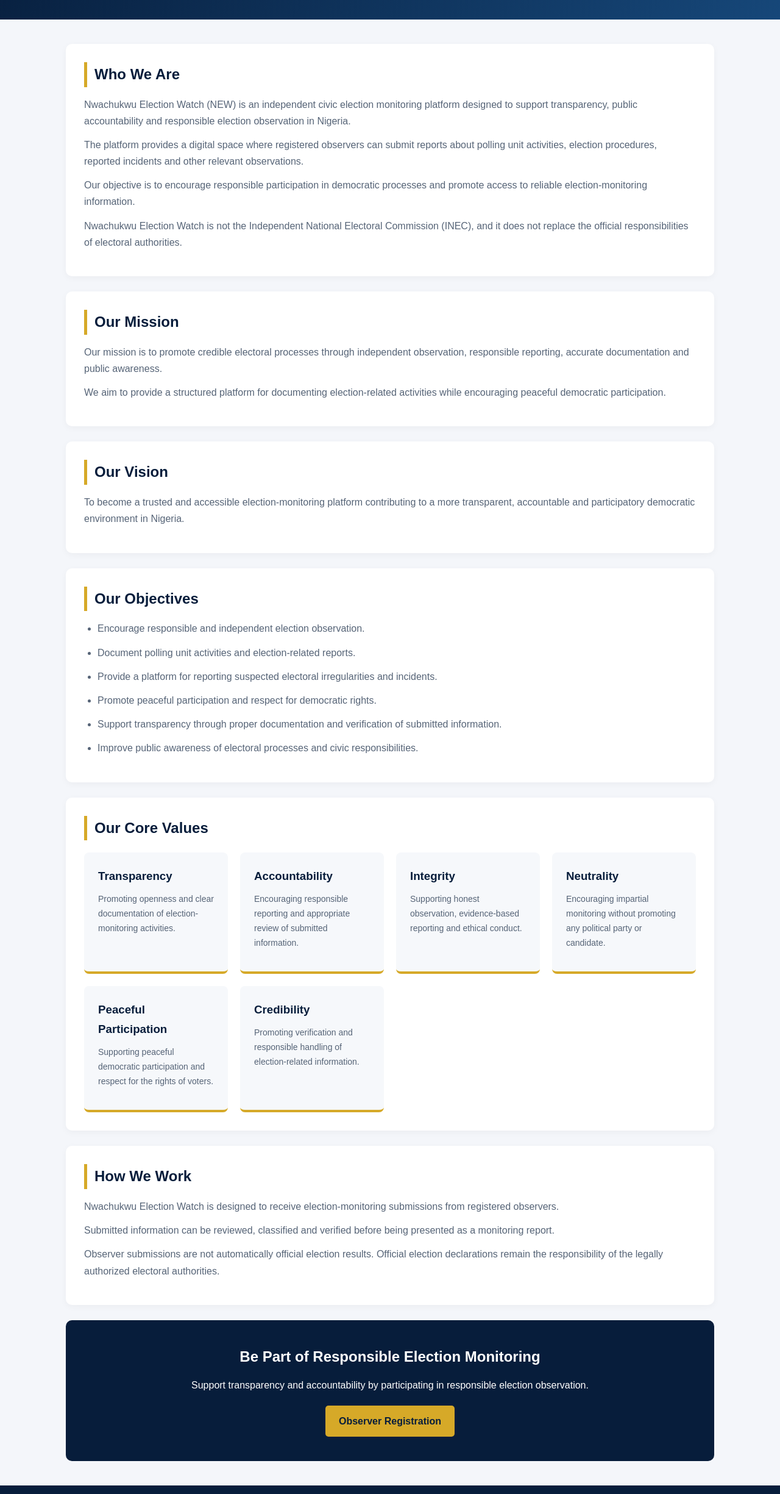
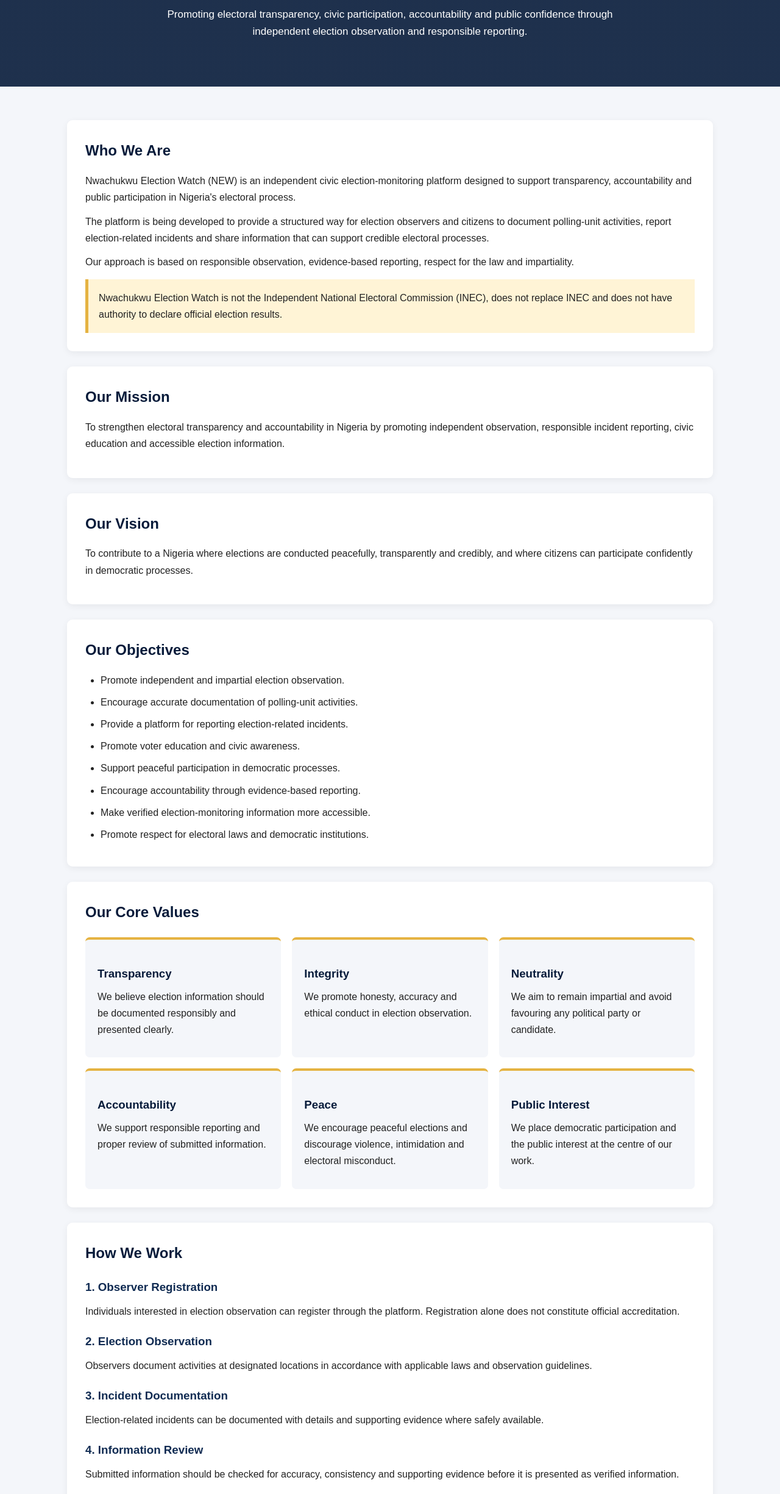
Before and after one commit to Nwachukwu2027/Nwachukwu-speaks, a plain HTML site: page about.html in a window 1280 px wide. Shown: the part 350-2800 px from the top of the page at 61% size. Drawn offline with Linux system fonts and the light colour scheme.

Commit message:
Refactor about.html for improved structure and style
Updated HTML structure and styles for the About page, including changes to meta tags, header, navigation, sections, and footer.

```diff
--- a/about.html
+++ b/about.html
@@ -1,77 +1,65 @@
-<!DOCTYPE html>
-<html lang="en">
+<!DOCTYPE html><html lang="en">
 <head>
 <meta charset="UTF-8">
 <meta name="viewport" content="width=device-width, initial-scale=1.0">
-
-<meta name="description" content="Learn about Nwachukwu Election Watch, our mission, vision and commitment to transparent election monitoring in Nigeria.">
-
-<title>About Us | Nwachukwu Election Watch</title>
-
-<style>
+<meta name="description" content="Learn about Nwachukwu Election Watch, its mission, vision and commitment to election transparency in Nigeria.">
+<title>About Us | Nwachukwu Election Watch</title><style>
 * {
     margin: 0;
     padding: 0;
     box-sizing: border-box;
-    font-family: Arial, sans-serif;
 }
 
 body {
+    font-family: Arial, sans-serif;
     background: #f4f6fa;
-    color: #263449;
+    color: #222;
     line-height: 1.7;
 }
 
 header {
-    background: #071d3b;
+    background: #071b3a;
     color: white;
-    padding: 20px;
+    text-align: center;
+    padding: 30px 15px;
 }
 
-.header-content {
-    max-width: 1200px;
-    margin: auto;
-    display: flex;
-    justify-content: space-between;
-    align-items: center;
-    flex-wrap: wrap;
-    gap: 15px;
-}
-
-.logo h2 {
-    color: #f3c64e;
-    font-size: 21px;
-}
-
-.logo p {
-    font-size: 11px;
+header h1 {
+    color: #e5b342;
+    margin-bottom: 5px;
 }
 
 nav {
+    background: #102b52;
     display: flex;
     flex-wrap: wrap;
-    gap: 15px;
+    justify-content: center;
+    padding: 10px;
 }
 
 nav a {
     color: white;
     text-decoration: none;
+    padding: 9px 12px;
     font-size: 14px;
 }
 
 nav a:hover {
-    color: #f3c64e;
+    background: #e5b342;
+    color: #071b3a;
+    border-radius: 4px;
 }
 
 .hero {
-    background: linear-gradient(120deg, #071d3b, #164779);
+    background: linear-gradient(rgba(7,27,58,.9), rgba(7,27,58,.9));
     color: white;
     text-align: center;
     padding: 75px 20px;
 }
 
-.hero h1 {
-    font-size: 38px;
+.hero h2 {
+    font-size: 36px;
+    color: #e5b342;
     margin-bottom: 15px;
 }
 
@@ -83,388 +71,353 @@ nav a:hover {
 
 .container {
     max-width: 1100px;
-    margin: 40px auto;
-    padding: 0 18px;
+    margin: 35px auto;
+    padding: 20px;
 }
 
 .section {
     background: white;
     padding: 30px;
-    border-radius: 10px;
     margin-bottom: 25px;
-    box-shadow: 0 3px 12px rgba(0,0,0,0.04);
+    border-radius: 9px;
+    box-shadow: 0 3px 12px rgba(0,0,0,0.06);
 }
 
 .section h2 {
-    color: #071d3b;
+    color: #071b3a;
     margin-bottom: 15px;
-    border-left: 5px solid #d6a928;
-    padding-left: 12px;
+}
+
+.section h3 {
+    color: #102b52;
+    margin: 20px 0 10px;
 }
 
 .section p {
     margin-bottom: 12px;
-    color: #566477;
 }
 
-.values {
+.values-grid {
     display: grid;
-    grid-template-columns: repeat(auto-fit, minmax(220px, 1fr));
-    gap: 20px;
+    grid-template-columns: repeat(3, 1fr);
+    gap: 18px;
     margin-top: 20px;
 }
 
 .value-card {
-    background: #f6f8fb;
-    padding: 23px;
-    border-radius: 8px;
-    border-bottom: 4px solid #d6a928;
+    background: #f4f6fa;
+    border-top: 4px solid #e5b342;
+    padding: 20px;
+    border-radius: 7px;
 }
 
 .value-card h3 {
-    color: #071d3b;
-    margin-bottom: 10px;
+    color: #071b3a;
+    margin-bottom: 8px;
 }
 
-.value-card p {
-    font-size: 14px;
+ul {
+    padding-left: 25px;
+    margin-top: 10px;
 }
 
-.objectives {
-    padding-left: 22px;
+li {
+    margin-bottom: 9px;
 }
 
-.objectives li {
-    margin-bottom: 12px;
-    color: #566477;
+.notice {
+    background: #fff4d6;
+    border-left: 5px solid #e5b342;
+    padding: 17px;
+    margin-top: 15px;
 }
 
-.call-to-action {
-    background: #071d3b;
+.cta {
+    background: #071b3a;
     color: white;
     text-align: center;
     padding: 40px 20px;
-    border-radius: 10px;
-    margin-bottom: 30px;
+    border-radius: 9px;
 }
 
-.call-to-action h2 {
+.cta h2 {
+    color: #e5b342;
     margin-bottom: 12px;
 }
 
-.call-to-action p {
-    margin-bottom: 20px;
-}
-
-.button {
+.cta a {
     display: inline-block;
-    background: #d6a928;
-    color: #071d3b;
+    background: #e5b342;
+    color: #071b3a;
     text-decoration: none;
     padding: 12px 22px;
+    margin-top: 20px;
     border-radius: 5px;
     font-weight: bold;
 }
 
 footer {
-    background: #071d3b;
+    background: #071b3a;
     color: white;
     text-align: center;
-    padding: 25px 15px;
-    font-size: 13px;
+    padding: 22px;
+    margin-top: 35px;
 }
 
-footer p {
-    margin: 5px;
+footer span {
+    color: #e5b342;
 }
 
-@media(max-width: 600px) {
-    .hero h1 {
-        font-size: 27px;
+@media(max-width:750px) {
+    .values-grid {
+        grid-template-columns: repeat(2, 1fr);
     }
 
-    .hero p {
-        font-size: 15px;
+    .hero h2 {
+        font-size: 28px;
+    }
+}
+
+@media(max-width:500px) {
+    .container {
+        padding: 12px;
     }
 
     .section {
-        padding: 22px;
+        padding: 20px;
+    }
+
+    .values-grid {
+        grid-template-columns: 1fr;
+    }
+
+    nav a {
+        font-size: 12px;
+        padding: 8px;
     }
 }
-</style>
-</head>
-
-<body>
-
-<header>
-    <div class="header-content">
-
-        <div class="logo">
-            <h2>NWACHUKWU ELECTION WATCH</h2>
-            <p>TRANSPARENCY | ACCOUNTABILITY | CREDIBLE ELECTIONS</p>
-        </div>
-
-        <nav>
+</style></head><body><header>
+    <h1>NWACHUKWU ELECTION WATCH</h1>
+    <p>Transparency | Accountability | Credible Election Monitoring</p>
+</header><nav>
     <a href="index.html">Home</a>
     <a href="about.html">About Us</a>
     <a href="dashboard.html">Dashboard</a>
+    <a href="elections.html">Elections</a>
+    <a href="team.html">Our Team</a>
     <a href="observers.html">Observers</a>
     <a href="results.html">Results</a>
+    <a href="incidents.html">Incidents</a>
+    <a href="admin.html">Admin</a>
+    <a href="login.html">Login</a>
+    <a href="faq.html">FAQ</a>
     <a href="contact.html">Contact</a>
-        </nav>
-
-    </div>
-</header>
-
-
-<section class="hero">
-
-    <h1>About Nwachukwu Election Watch</h1>
-
-    <p>
-        Promoting transparency, accountability and credible
-        election monitoring through responsible civic participation
-        and independent observation across Nigeria.
+    <a href="privacy.html">Privacy</a>
+    <a href="terms.html">Terms</a>
+</nav><section class="hero">
+    <h2>About Nwachukwu Election Watch</h2><p>
+    Promoting electoral transparency, civic participation,
+    accountability and public confidence through independent
+    election observation and responsible reporting.
 </p>
 
-</section>
-
-
-<main class="container">
-
-    <!-- WHO WE ARE -->
-
-    <section class="section">
-
+</section><div class="container"><section class="section">
     <h2>Who We Are</h2>
 
     <p>
-            Nwachukwu Election Watch (NEW) is an independent
-            civic election monitoring platform designed to
-            support transparency, public accountability and
-            responsible election observation in Nigeria.
+        Nwachukwu Election Watch (NEW) is an independent civic
+        election-monitoring platform designed to support transparency,
+        accountability and public participation in Nigeria's electoral
+        process.
     </p>
 
     <p>
-            The platform provides a digital space where registered
-            observers can submit reports about polling unit
-            activities, election procedures, reported incidents
-            and other relevant observations.
+        The platform is being developed to provide a structured way
+        for election observers and citizens to document polling-unit
+        activities, report election-related incidents and share
+        information that can support credible electoral processes.
     </p>
 
     <p>
-            Our objective is to encourage responsible participation
-            in democratic processes and promote access to reliable
-            election-monitoring information.
+        Our approach is based on responsible observation,
+        evidence-based reporting, respect for the law and impartiality.
     </p>
 
-        <p>
+    <div class="notice">
         Nwachukwu Election Watch is not the Independent National
-            Electoral Commission (INEC), and it does not replace
-            the official responsibilities of electoral authorities.
-        </p>
-
+        Electoral Commission (INEC), does not replace INEC and does
+        not have authority to declare official election results.
+    </div>
 </section>
 
-
-    <!-- OUR MISSION -->
-
 <section class="section">
-
     <h2>Our Mission</h2>
 
     <p>
-            Our mission is to promote credible electoral processes
-            through independent observation, responsible reporting,
-            accurate documentation and public awareness.
+        To strengthen electoral transparency and accountability
+        in Nigeria by promoting independent observation,
+        responsible incident reporting, civic education and
+        accessible election information.
     </p>
-
-        <p>
-            We aim to provide a structured platform for documenting
-            election-related activities while encouraging peaceful
-            democratic participation.
-        </p>
-
 </section>
 
-
-    <!-- OUR VISION -->
-
 <section class="section">
-
     <h2>Our Vision</h2>
 
     <p>
-            To become a trusted and accessible election-monitoring
-            platform contributing to a more transparent,
-            accountable and participatory democratic environment
-            in Nigeria.
+        To contribute to a Nigeria where elections are conducted
+        peacefully, transparently and credibly, and where citizens
+        can participate confidently in democratic processes.
     </p>
-
 </section>
 
+<section class="section">
+    <h2>Our Objectives</h2>
 
-    <!-- OBJECTIVES -->
+    <ul>
+        <li>Promote independent and impartial election observation.</li>
+
+        <li>Encourage accurate documentation of polling-unit activities.</li>
+
+        <li>Provide a platform for reporting election-related incidents.</li>
+
+        <li>Promote voter education and civic awareness.</li>
+
+        <li>Support peaceful participation in democratic processes.</li>
+
+        <li>Encourage accountability through evidence-based reporting.</li>
+
+        <li>Make verified election-monitoring information more accessible.</li>
+
+        <li>Promote respect for electoral laws and democratic institutions.</li>
+    </ul>
+</section>
 
 <section class="section">
-
-        <h2>Our Objectives</h2>
-
-        <ul class="objectives">
-
-            <li>
-                Encourage responsible and independent election observation.
-            </li>
-
-            <li>
-                Document polling unit activities and election-related reports.
-            </li>
-
-            <li>
-                Provide a platform for reporting suspected electoral
-                irregularities and incidents.
-            </li>
-
-            <li>
-                Promote peaceful participation and respect for democratic rights.
-            </li>
-
-            <li>
-                Support transparency through proper documentation
-                and verification of submitted information.
-            </li>
-
-            <li>
-                Improve public awareness of electoral processes
-                and civic responsibilities.
-            </li>
-
-        </ul>
-
-    </section>
-
-
-    <!-- CORE VALUES -->
-
-    <section class="section">
-
     <h2>Our Core Values</h2>
 
-        <div class="values">
+    <div class="values-grid">
 
         <div class="value-card">
             <h3>Transparency</h3>
             <p>
-                    Promoting openness and clear documentation
-                    of election-monitoring activities.
+                We believe election information should be documented
+                responsibly and presented clearly.
+            </p>
+        </div>
+
+        <div class="value-card">
+            <h3>Integrity</h3>
+            <p>
+                We promote honesty, accuracy and ethical conduct
+                in election observation.
+            </p>
+        </div>
+
+        <div class="value-card">
+            <h3>Neutrality</h3>
+            <p>
+                We aim to remain impartial and avoid favouring
+                any political party or candidate.
             </p>
         </div>
 
         <div class="value-card">
             <h3>Accountability</h3>
             <p>
-                    Encouraging responsible reporting and
-                    appropriate review of submitted information.
+                We support responsible reporting and proper
+                review of submitted information.
             </p>
         </div>
 
         <div class="value-card">
-                <h3>Integrity</h3>
+            <h3>Peace</h3>
             <p>
-                    Supporting honest observation, evidence-based
-                    reporting and ethical conduct.
+                We encourage peaceful elections and discourage
+                violence, intimidation and electoral misconduct.
             </p>
         </div>
 
         <div class="value-card">
-                <h3>Neutrality</h3>
+            <h3>Public Interest</h3>
             <p>
-                    Encouraging impartial monitoring without
-                    promoting any political party or candidate.
-                </p>
-            </div>
-
-            <div class="value-card">
-                <h3>Peaceful Participation</h3>
-                <p>
-                    Supporting peaceful democratic participation
-                    and respect for the rights of voters.
-                </p>
-            </div>
-
-            <div class="value-card">
-                <h3>Credibility</h3>
-                <p>
-                    Promoting verification and responsible handling
-                    of election-related information.
+                We place democratic participation and the public
+                interest at the centre of our work.
             </p>
         </div>
 
     </div>
-
 </section>
 
+<section class="section">
+    <h2>How We Work</h2>
 
-    <!-- HOW WE WORK -->
+    <h3>1. Observer Registration</h3>
+    <p>
+        Individuals interested in election observation can register
+        through the platform. Registration alone does not constitute
+        official accreditation.
+    </p>
+
+    <h3>2. Election Observation</h3>
+    <p>
+        Observers document activities at designated locations
+        in accordance with applicable laws and observation guidelines.
+    </p>
+
+    <h3>3. Incident Documentation</h3>
+    <p>
+        Election-related incidents can be documented with details
+        and supporting evidence where safely available.
+    </p>
+
+    <h3>4. Information Review</h3>
+    <p>
+        Submitted information should be checked for accuracy,
+        consistency and supporting evidence before it is presented
+        as verified information.
+    </p>
+
+    <h3>5. Public Information</h3>
+    <p>
+        Verified information may be presented to the public in a
+        responsible manner, while protecting personal information
+        and respecting applicable laws.
+    </p>
+</section>
 
 <section class="section">
-
-        <h2>How We Work</h2>
+    <h2>Our Commitment to Electoral Integrity</h2>
 
     <p>
-            Nwachukwu Election Watch is designed to receive
-            election-monitoring submissions from registered
-            observers.
+        We are committed to promoting credible elections through
+        responsible observation, transparency, public education
+        and respect for democratic institutions.
     </p>
 
     <p>
-            Submitted information can be reviewed, classified
-            and verified before being presented as a monitoring
-            report.
+        We do not present unverified allegations as established facts.
+        Observer-submitted figures are not official INEC results
+        and must not be interpreted as official declarations.
+    </p>
+</section>
+
+<section class="cta">
+    <h2>Be Part of Electoral Accountability</h2>
+
+    <p>
+        Support transparency and responsible election observation
+        across Nigeria.
     </p>
 
-        <p>
-            Observer submissions are not automatically official
-            election results. Official election declarations
-            remain the responsibility of the legally authorized
-            electoral authorities.
-        </p>
-
+    <a href="observers.html">Register as an Observer</a>
 </section>
 
+</div><footer>
+    <p>
+        &copy; 2026 <span>Nwachukwu Election Watch</span>.
+        All Rights Reserved.
+    </p><p>Transparency | Accountability | Credible Election Monitoring</p>
 
-    <!-- CALL TO ACTION -->
-
-    <section class="call-to-action">
-
-        <h2>Be Part of Responsible Election Monitoring</h2>
-
-        <p>
-            Support transparency and accountability by
-            participating in responsible election observation.
-        </p>
-
-        <a href="observers.html" class="button">
-            Observer Registration
-        </a>
-
-    </section>
-
-</main>
-
-
-<footer>
-
-    <p>
-        &copy; 2026 Nwachukwu Election Watch (NEW).
-        All Rights Reserved.
-    </p>
-
-    <p>
-        Transparency | Accountability | Credible Election Monitoring
-    </p>
-
-</footer>
-
-</body>
+</footer></body>
 </html>
```
Lines whose indentation alone changed are shown as unchanged.
